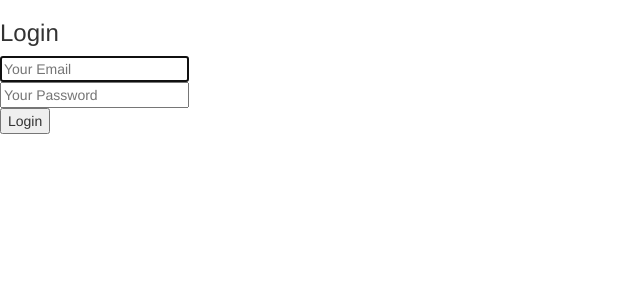
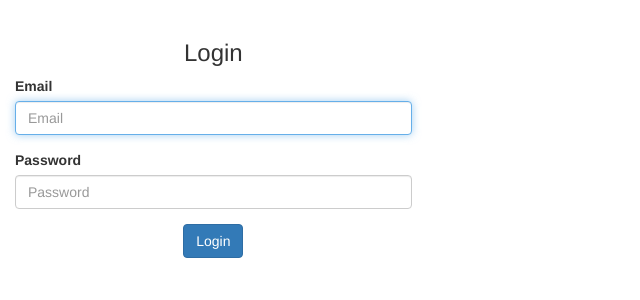
Before and after one commit to kbrons/prog-objetos-avanzada, a Flask app: page /login in a window 1280 px wide. Shown: the part 52-352 px from the top of the page, without its empty margins (0-640 px from the left). Run offline with Flask 2, Linux system fonts and the light colour scheme; some libraries are stand-ins or nearby versions.

Commit message:
Restyle login

```diff
--- a/AOOPMessages/templates/login.html
+++ b/AOOPMessages/templates/login.html
@@ -2,32 +2,44 @@
 {% block title %}Login{% endblock %}
 
 {% block content %}
+<div class="container-fluid">
+    <div class="row">
+        <div class="col-md-6 col-lg-4 offset-md-3 offset-lg-4">
+            <div class="row mt-3">
+                <div class="col-md-12 text-center">
+                    <h3>Login</h3>
+                </div>
+            </div>
             {% with messages = get_flashed_messages() %}
             {% if messages %}
-        <div>
+            <div class="row mt-3">
+                <div class="col-md-12">
+                    <div class="alert alert-danger" role="alert">
                         {{ messages[0] }}
+                    </div>
+                </div>
             </div>
             {% endif %}
             {% endwith %}
-    <div class="column is-4 is-offset-4">
-        <h3 class="title">Login</h3>
-        <div class="box">
-            <form method="POST" action="/login">
-                <div class="field">
-                    <div class="control">
-                        <input class="input is-large" type="email" name="email" placeholder="Your Email" autofocus="">
+            <div class="row mt-3">
+                <div class="col-md-12">
+                    <form action="/login" method="POST">
+                        <div class="form-group">
+                            <label for="email">Email</label>
+                            <input type="email" class="form-control" id="email" name="email" placeholder="Email"
+                                autofocus>
+                        </div>
+                        <div class="form-group">
+                            <label for="title">Password</label>
+                            <input type="password" class="form-control" id="password" name="password"
+                                placeholder="Password">
+                        </div>
+                        <div class="text-center">
+                            <button type="submit" class="btn btn-primary">Login</button>
                         </div>
                 </div>
-
-                <div class="field">
-                    <div class="control">
-                        <input class="input is-large" type="password" name="password" placeholder="Your Password">
             </div>
         </div>
-                <button class="button is-block is-info is-large is-fullwidth">Login</button>
-            </form>
     </div>
 </div>
-
-
 {% endblock %}
```
Lines whose indentation alone changed are shown as unchanged.
